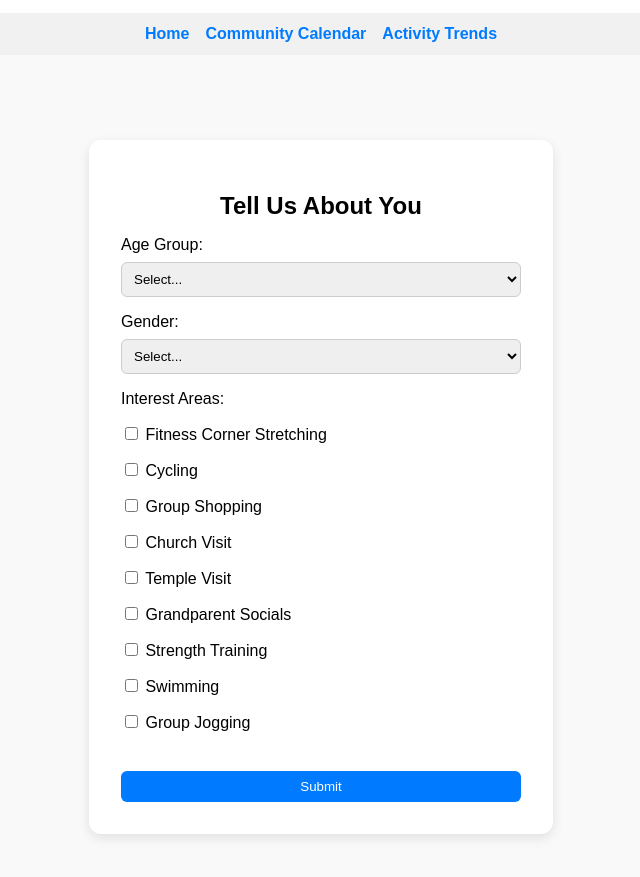
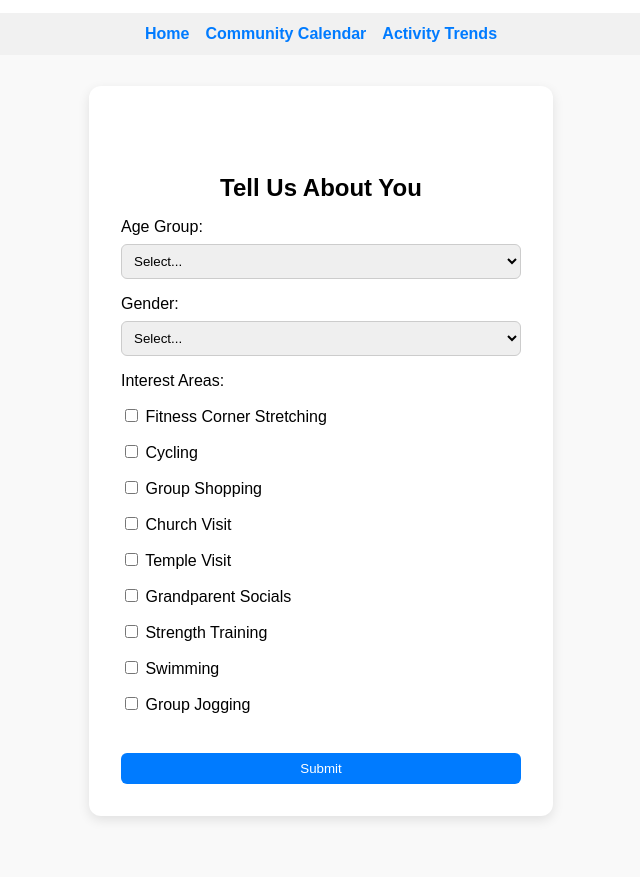
Before and after one commit to sreevishnuajith/Y11-EC, a plain HTML site: page active_lifestyle.html in a window 1280 px wide. Shown: the part 47-924 px from the top of the page, without its empty margins (319-959 px from the left). After the commit the page ends 894 px from the top, so only its background shows below. Drawn offline with Linux system fonts and the light colour scheme.

Commit message:
Update active_lifestyle.html

```diff
--- a/active_lifestyle.html
+++ b/active_lifestyle.html
@@ -59,9 +59,8 @@
       <li><a href="activity_trends.html">Activity Trends</a></li>
     </ul>
   </nav>
-<br><br>
   <main class="main">
-    <div class="container">
+    <div class="container"><br><br>
       <h2>Tell Us About You</h2>
       <form id="userForm">
         <label for="age">Age Group:</label>
```
